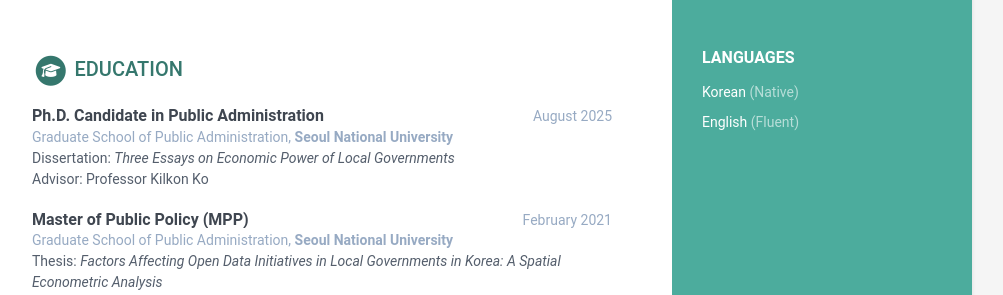
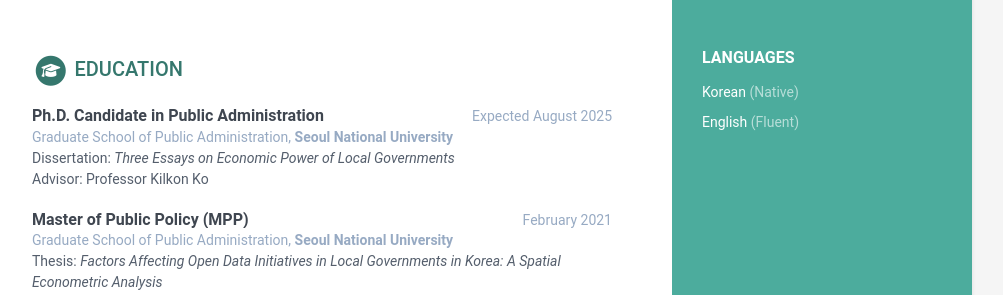
Before and after one commit to WookieLee/wookielee.github.io, a Jekyll site: the page built from index.html, in a window 1280 px wide and 900 px high. Shown: the part 312-607 px from the top of the window, without its empty margins (168-1171 px from the left). Built offline with Jekyll 4.4.1, drawn with Linux system fonts in a browser that asks for light colours.

Commit message:
Update data.yml

```diff
--- a/_data/data.yml
+++ b/_data/data.yml
@@ -36,7 +36,7 @@ education:
   info:
   - degree: <b>Ph.D. Candidate in Public Administration</b>
     university: Graduate School of Public Administration, <b>Seoul National University</b>
-    time: August 2025
+    time: Expected August 2025
     details: |
       Dissertation: <i>Three Essays on Economic Power of Local Governments</i><br>
       Advisor: Professor Kilkon Ko
```
